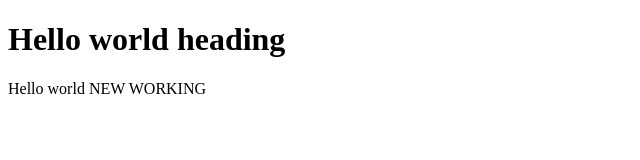
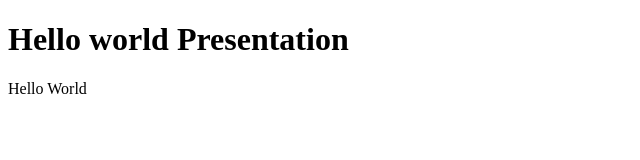
Before and after one commit to gal-shraga/terraform-exercise, a plain HTML site: page argocd/new_app/index.html in a window 1280 px wide. Shown: the whole page, without its empty margins (0-640 px from the left). Drawn offline with Linux system fonts and the light colour scheme.

Commit message:
Update index.html

```diff
--- a/argocd/new_app/index.html
+++ b/argocd/new_app/index.html
@@ -2,9 +2,9 @@
 <html>
 <body>
 
-<h1>Hello world heading</h1>
+<h1>Hello world Presentation</h1>
 
-<p>Hello world NEW WORKING</p>
+<p>Hello World</p>
 
 </body>
 </html>
```
